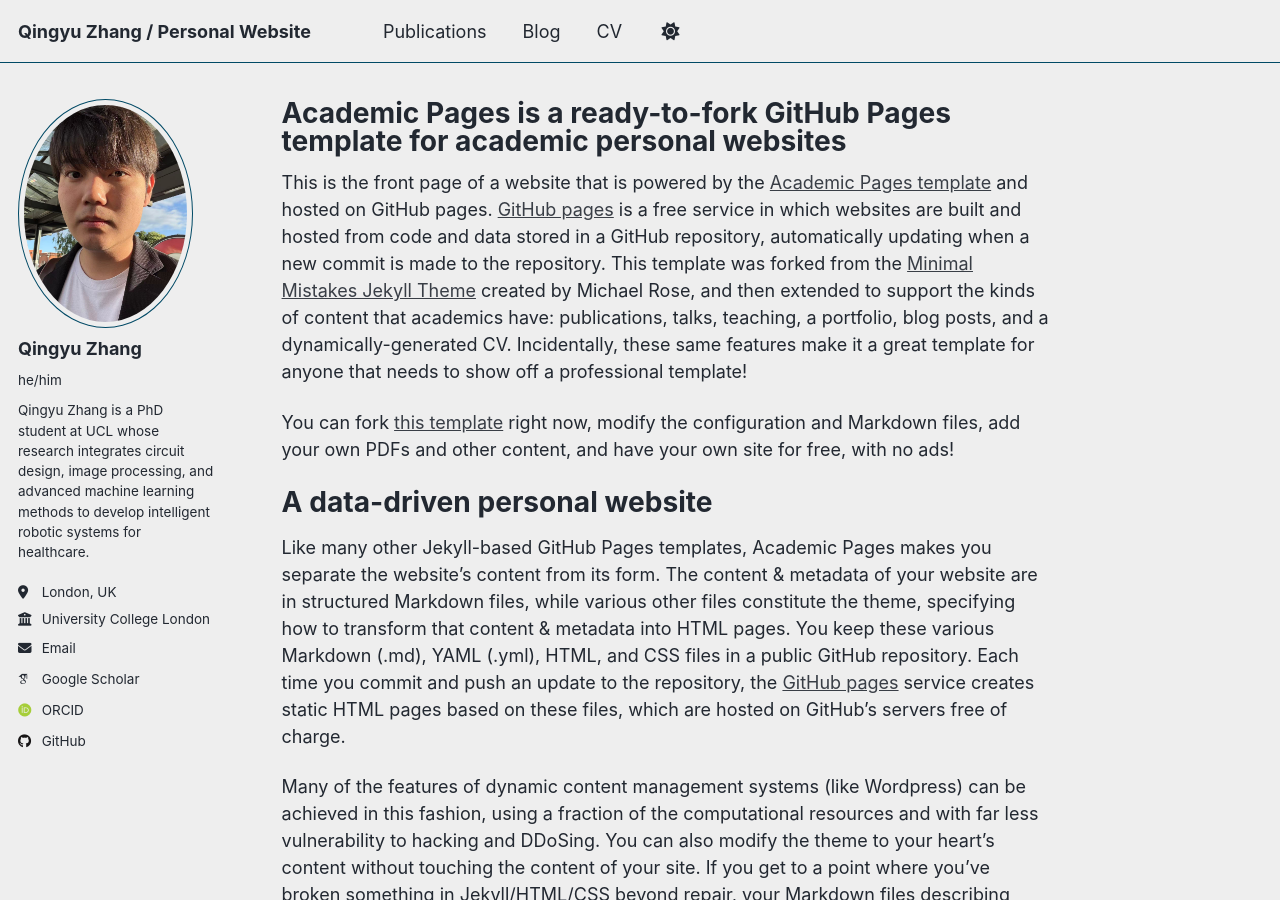
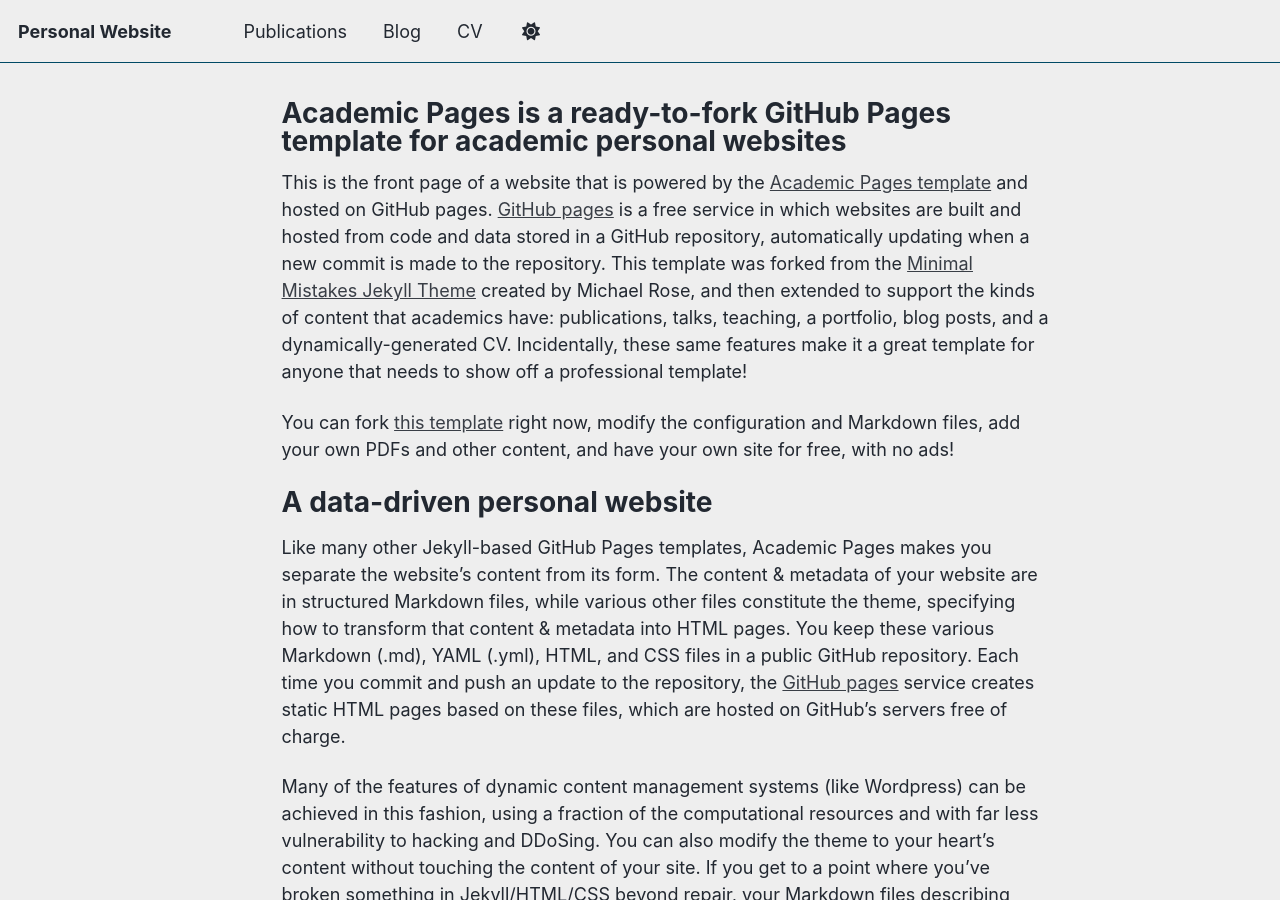
Before and after one commit to alfredzhang98/alfredzhang98.github.io, a Jekyll site: the page built from _pages/about.md, in a window 1280 px wide and 900 px high. Built offline with Jekyll 4.4.1, drawn with Linux system fonts in a browser that asks for light colours; some web fonts are replaced.

Commit message:
udpate basics

```diff
--- a/_config.yml
+++ b/_config.yml
@@ -9,7 +9,7 @@
 # Basic Site Settings
 locale                   : "en-GB"
 site_theme               : "air" # Currently available options are "default", "air"
-title                    : "Qingyu Zhang / Personal Website"
+title                    : "Personal Website"
 title_separator          : "-"
 name                     : &name "Qingyu Zhang"
 description              : &description "I’m Qingyu Zhang, a PhD student at UCL. My research brings together circuit design, image processing, deep learning, and reinforcement learning to develop intelligent robotic systems for healthcare. I’m particularly interested in connecting hardware and algorithms to create systems that are both effective and practical in real-world use."
```
Also changed, not shown: _pages/about.md (+1 -1 lines).
